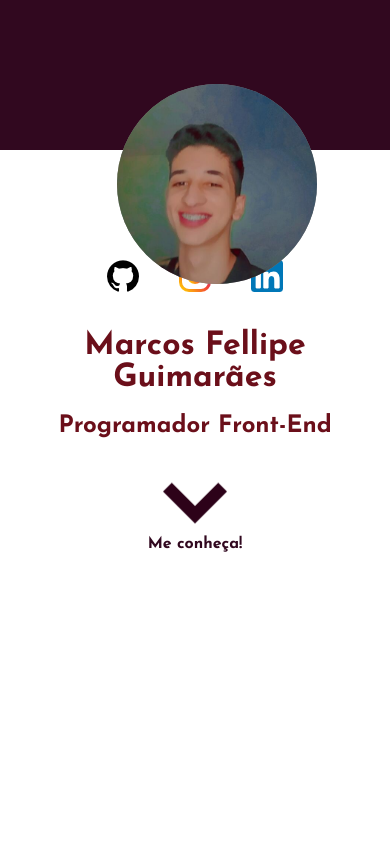
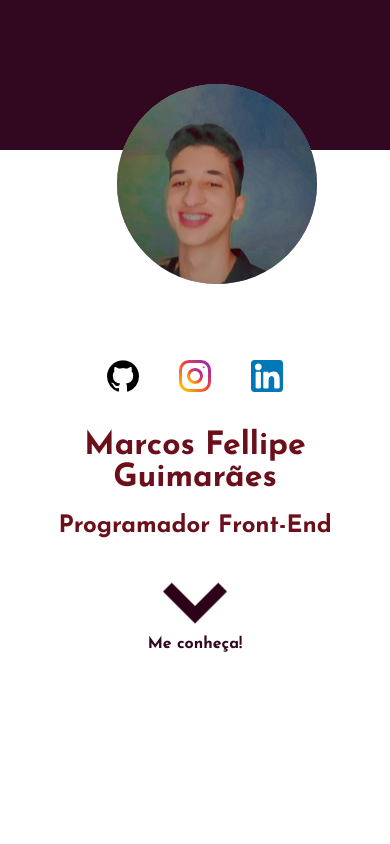
Before and after one commit to Markfgui675/Portfolio, a plain HTML site: page Site - Meu portfólio/index.html in a window 390 px wide. Shown: the top 844 px of the page. Drawn offline with nearby package versions, Linux system fonts and the light colour scheme.

Commit message:
Update style.css

```diff
--- a/Site - Meu portfólio/style.css
+++ b/Site - Meu portfólio/style.css
@@ -286,6 +286,11 @@ main{
         margin-bottom: 20px;
     }
 }
+@media(max-width: 768px){
+    .information{
+        margin-top: 200px;
+    }
+}
 @media(max-width: 720px){
     .xp_text{
         padding: 10px;
```
